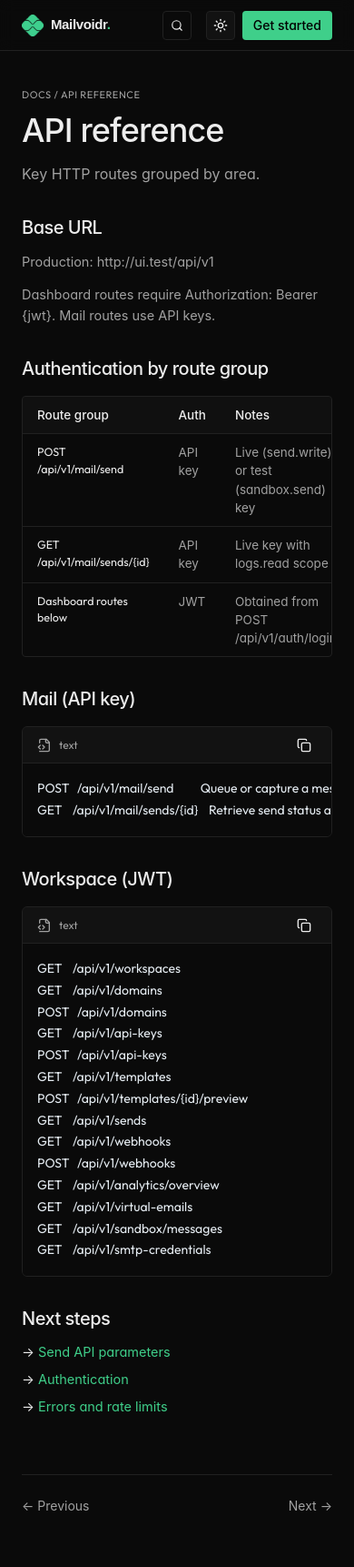
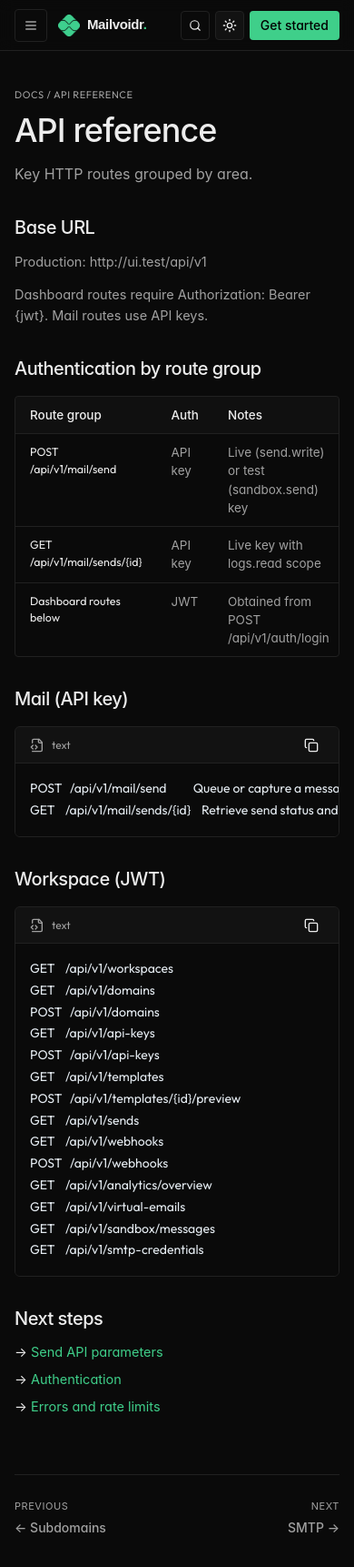
Before and after one commit to Laramic-Studio/mailvoidr, a React (Vite) app: page /docs/api-reference in a window 390 px wide. Shown: the top 1722 px of the page at 91% size. Built offline with nearby package versions, Linux system fonts and the light colour scheme; a web font is replaced by a local one.

Commit message:
added workspace

```diff
--- a/src/components/layouts/DocsLayout.tsx
+++ b/src/components/layouts/DocsLayout.tsx
@@ -1,13 +1,20 @@
-import { Link, NavLink } from "react-router-dom";
+import { useState, type ReactNode } from "react";
+import { Link, NavLink, useParams } from "react-router-dom";
 import { Logo } from "@/components/Logo";
 import { ThemeToggle } from "@/components/ThemeToggle";
 import { DocsSearch, DocsSearchMobileLink } from "@/components/docs/DocsSearch";
-import { DOCS_NAV } from "@/content/docs/nav";
-import { ChevronRight, Github } from "lucide-react";
-import type { ReactNode } from "react";
+import { DOCS_NAV, getDocsPagination } from "@/content/docs/nav";
+import { MARKETING_SOCIAL } from "@/content/marketing/nav";
+import { useAuth } from "@/hooks/useAuth";
+import {
+  Sheet,
+  SheetContent,
+  SheetHeader,
+  SheetTitle,
+  SheetTrigger,
+} from "@/components/ui/sheet";
+import { ChevronRight, LayoutDashboard, Menu } from "lucide-react";
 import { GitHubLight } from "developer-icons";
-
-
 
 interface DocsLayoutProps {
   children: ReactNode;
@@ -15,33 +22,9 @@ interface DocsLayoutProps {
   title?: string;
 }
 
-export function DocsLayout({ children, toc = [], title }: DocsLayoutProps) {
+function DocsSidebarNav({ onNavigate }: { onNavigate?: () => void }) {
   return (
-    <div className="min-h-screen bg-background">
-      <header className="sticky top-0 z-40 h-14 border-b border-border bg-background/80 backdrop-blur">
-        <div className="mx-auto h-full max-w-[1400px] flex items-center justify-between px-6">
-          <div className="flex items-center gap-6">
-            <Logo />
-            <span className="hidden md:inline-flex font-mono text-[11px] text-muted-foreground uppercase tracking-wider border-l border-border pl-6">Docs</span>
-          </div>
-          <div className="hidden md:flex items-center gap-3 flex-1 max-w-md mx-8">
-            <DocsSearch />
-          </div>
-          <div className="flex items-center gap-2">
-            <DocsSearchMobileLink />
-            <div className="flex items-center gap-1.5">
-            <a href="https://github.com/mailvoidr" target="_blank" rel="noopener noreferrer" className="hidden sm:inline-flex items-center gap-1.5 text-sm text-muted-foreground hover:text-foreground"><GitHubLight className="h-3.5 w-3.5" /></a>
-            </div>
-            <ThemeToggle />
-            <Link to="/login" className="hidden sm:inline-flex text-sm text-muted-foreground hover:text-foreground px-2">Sign in</Link>
-            <Link to="/register" className="inline-flex bg-primary text-primary-foreground rounded-md px-3 py-1.5 text-sm font-medium">Get started</Link>
-          </div>
-        </div>
-      </header>
-
-      <div className="mx-auto max-w-[1400px] grid grid-cols-1 md:grid-cols-[260px_1fr] lg:grid-cols-[260px_1fr_220px] gap-8 px-6 py-10">
-        <aside className="hidden md:block">
-          <nav className="sticky top-20 max-h-[calc(100vh-6rem)] overflow-y-auto pr-2 space-y-6">
+    <nav className="space-y-6">
       {DOCS_NAV.map((sec) => (
         <div key={sec.section}>
           <div className="label-mono mb-2">{sec.section}</div>
@@ -50,6 +33,7 @@ export function DocsLayout({ children, toc = [], title }: DocsLayoutProps) {
               <li key={it.slug}>
                 <NavLink
                   to={`/docs/${it.slug}`}
+                  onClick={onNavigate}
                   data-testid={`docs-nav-${it.slug}`}
                   className={({ isActive }) =>
                     `block -ml-px pl-3 py-1 text-[13px] border-l transition-colors ${
@@ -67,15 +51,127 @@ export function DocsLayout({ children, toc = [], title }: DocsLayoutProps) {
         </div>
       ))}
     </nav>
+  );
+}
+
+export function DocsLayout({ children, toc = [] }: DocsLayoutProps) {
+  const { slug } = useParams();
+  const { isAuthenticated, isLoading } = useAuth();
+  const [mobileNavOpen, setMobileNavOpen] = useState(false);
+  const { prev, next } = getDocsPagination(slug);
+  const showAuthenticatedNav = isAuthenticated && !isLoading;
+
+  return (
+    <div className="min-h-screen bg-background">
+      <header className="sticky top-0 z-40 h-14 border-b border-border bg-background/80 backdrop-blur">
+        <div className="mx-auto flex h-full max-w-[1400px] items-center justify-between px-4 sm:px-6">
+          <div className="flex min-w-0 items-center gap-3 sm:gap-6">
+            <Sheet open={mobileNavOpen} onOpenChange={setMobileNavOpen}>
+              <SheetTrigger
+                className="inline-flex h-9 w-9 shrink-0 items-center justify-center rounded-md border border-border text-muted-foreground transition-colors hover:bg-accent hover:text-foreground md:hidden"
+                aria-label="Open docs navigation"
+              >
+                <Menu className="h-4 w-4" />
+              </SheetTrigger>
+              <SheetContent side="left" className="w-[min(88vw,300px)] overflow-y-auto">
+                <SheetHeader>
+                  <SheetTitle className="text-left">
+                    <Logo />
+                  </SheetTitle>
+                </SheetHeader>
+                <div className="mt-6">
+                  <DocsSidebarNav onNavigate={() => setMobileNavOpen(false)} />
+                </div>
+              </SheetContent>
+            </Sheet>
+
+            <Logo />
+            <Link
+              to="/docs"
+              className="hidden font-mono text-[11px] uppercase tracking-wider text-muted-foreground transition-colors hover:text-foreground md:inline-flex border-l border-border pl-6"
+            >
+              Docs
+            </Link>
+          </div>
+
+          <div className="hidden max-w-md flex-1 px-6 md:flex">
+            <DocsSearch />
+          </div>
+
+          <div className="flex items-center gap-1.5 sm:gap-2">
+            <DocsSearchMobileLink />
+            <a
+              href={MARKETING_SOCIAL.github}
+              target="_blank"
+              rel="noopener noreferrer"
+              aria-label="GitHub"
+              className="hidden h-9 w-9 items-center justify-center rounded-md text-muted-foreground transition-colors hover:bg-accent hover:text-foreground sm:inline-flex"
+            >
+              <GitHubLight className="h-4 w-4" />
+            </a>
+            <ThemeToggle />
+            {showAuthenticatedNav ? (
+              <Link
+                to="/dashboard"
+                className="hidden items-center gap-1.5 rounded-md bg-primary px-3 py-1.5 text-sm font-medium text-primary-foreground transition-colors hover:bg-primary/90 sm:inline-flex"
+              >
+                <LayoutDashboard className="h-3.5 w-3.5" />
+                Dashboard
+              </Link>
+            ) : (
+              <>
+                <Link
+                  to="/login"
+                  className="hidden px-2 text-sm text-muted-foreground transition-colors hover:text-foreground sm:inline-flex"
+                >
+                  Sign in
+                </Link>
+                <Link
+                  to="/register"
+                  className="inline-flex rounded-md bg-primary px-3 py-1.5 text-sm font-medium text-primary-foreground transition-colors hover:bg-primary/90"
+                >
+                  Get started
+                </Link>
+              </>
+            )}
+          </div>
+        </div>
+      </header>
+
+      <div className="mx-auto grid max-w-[1400px] grid-cols-1 gap-8 px-4 py-10 sm:px-6 md:grid-cols-[260px_1fr] lg:grid-cols-[260px_1fr_220px]">
+        <aside className="hidden md:block">
+          <div className="sticky top-20 max-h-[calc(100vh-6rem)] overflow-y-auto pr-2">
+            <DocsSidebarNav />
+          </div>
         </aside>
 
-        <article className="min-w-0 max-w-3xl">
+        <div className="min-w-0 max-w-3xl">
           {children}
-          <div className="mt-16 pt-6 border-t border-border flex items-center justify-between text-sm">
-            <a href="#" className="text-muted-foreground hover:text-foreground">← Previous</a>
-            <a href="#" className="text-muted-foreground hover:text-foreground">Next →</a>
+          {(prev || next) && (
+            <div className="mt-16 flex items-stretch justify-between gap-4 border-t border-border pt-6 text-sm">
+              {prev ? (
+                <Link
+                  to={`/docs/${prev.slug}`}
+                  className="group min-w-0 flex-1 text-muted-foreground transition-colors hover:text-foreground"
+                >
+                  <span className="block text-[11px] uppercase tracking-wider">Previous</span>
+                  <span className="mt-1 block truncate font-medium">← {prev.title}</span>
+                </Link>
+              ) : (
+                <span />
+              )}
+              {next ? (
+                <Link
+                  to={`/docs/${next.slug}`}
+                  className="group min-w-0 flex-1 text-right text-muted-foreground transition-colors hover:text-foreground"
+                >
+                  <span className="block text-[11px] uppercase tracking-wider">Next</span>
+                  <span className="mt-1 block truncate font-medium">{next.title} →</span>
+                </Link>
+              ) : null}
             </div>
-        </article>
+          )}
+        </div>
 
         {toc.length > 0 && (
           <aside className="hidden lg:block">
@@ -84,9 +180,12 @@ export function DocsLayout({ children, toc = [], title }: DocsLayoutProps) {
               <ul className="space-y-1.5 text-[13px]">
                 {toc.map((t) => (
                   <li key={t.id}>
-                    <a href={`#${t.id}`} className="text-muted-foreground hover:text-foreground flex items-start gap-1.5">
-                      <ChevronRight className="h-3 w-3 mt-1 shrink-0" />
-                      {t.title}
+                    <a
+                      href={`#${t.id}`}
+                      className="flex items-start gap-1.5 text-muted-foreground transition-colors hover:text-foreground"
+                    >
+                      <ChevronRight className="mt-1 h-3 w-3 shrink-0" />
+                      {t.title ?? t.label}
                     </a>
                   </li>
                 ))}
--- a/src/content/docs/nav.ts
+++ b/src/content/docs/nav.ts
@@ -53,3 +53,26 @@ export const DOCS_NAV: DocsNavSection[] = [
     ],
   },
 ];
+
+export const DOCS_NAV_FLAT: DocsNavItem[] = DOCS_NAV.flatMap((section) => section.items);
+
+export function getDocsPagination(slug?: string): {
+  prev: DocsNavItem | null;
+  next: DocsNavItem | null;
+} {
+  const flat = DOCS_NAV_FLAT;
+
+  if (!slug) {
+    return { prev: null, next: flat[0] ?? null };
+  }
+
+  const index = flat.findIndex((item) => item.slug === slug);
+  if (index === -1) {
+    return { prev: null, next: null };
+  }
+
+  return {
+    prev: index > 0 ? flat[index - 1] : null,
+    next: index < flat.length - 1 ? flat[index + 1] : null,
+  };
+}
--- a/src/pages/auth/WorkspaceSelect.tsx
+++ b/src/pages/auth/WorkspaceSelect.tsx
@@ -10,14 +10,16 @@ import {
   workspaceInitials,
 } from "@/hooks/useWorkspaces";
 import { toastError, toastSuccess } from "@/lib/toast";
-import { Plus, ChevronRight, LogOut, Loader2 } from "lucide-react";
+import { Plus, ChevronRight, LogOut, Loader2, ArrowUpRight } from "lucide-react";
 import { useState } from "react";
-import { useNavigate } from "react-router-dom";
+import { Link, useNavigate } from "react-router-dom";
 
 export default function WorkspaceSelect() {
   const nav = useNavigate();
   const { logout } = useAuth();
-  const { workspaces, isLoading, isError } = useWorkspaces();
+  const { workspaces, isLoading, isError, data } = useWorkspaces();
+  const quota = data?.meta?.owned_workspaces;
+  const canCreate = quota?.can_create ?? true;
   const { switchWorkspace, createWorkspace } = useWorkspaceMutations();
   const { loading: switching, run } = useAsyncAction();
   const [creating, setCreating] = useState(false);
@@ -103,6 +105,7 @@ export default function WorkspaceSelect() {
               </button>
             ))}
 
+            {canCreate ? (
               <form onSubmit={handleCreate} className="p-4 space-y-3" data-testid="workspace-create-form">
                 <div className="flex items-center gap-3">
                   <div className="h-9 w-9 rounded-md border border-dashed border-border inline-flex items-center justify-center shrink-0">
@@ -121,6 +124,11 @@ export default function WorkspaceSelect() {
                     />
                   </div>
                 </div>
+                {quota?.limit != null && (
+                  <p className="text-[11.5px] text-muted-foreground">
+                    {quota.used} of {quota.limit} workspaces used on your {quota.plan_slug} plan.
+                  </p>
+                )}
                 <SubmitButton
                   type="submit"
                   data-testid="workspace-create"
@@ -132,6 +140,22 @@ export default function WorkspaceSelect() {
                   Create workspace
                 </SubmitButton>
               </form>
+            ) : (
+              <div className="p-4 space-y-2" data-testid="workspace-create-limit">
+                <p className="text-sm text-muted-foreground">
+                  {quota?.plan_slug === "starter"
+                    ? "You've reached the Starter plan limit of 3 workspaces."
+                    : "You've reached your workspace limit for this plan."}
+                </p>
+                <Link
+                  to="/dashboard/billing"
+                  className="inline-flex items-center gap-1.5 text-[12.5px] text-primary hover:underline"
+                >
+                  Upgrade to Growth for unlimited workspaces
+                  <ArrowUpRight className="h-3.5 w-3.5" />
+                </Link>
+              </div>
+            )}
           </div>
         )}
       </div>
```
Also changed, not shown: src/pages/auth/Login.tsx (+7 -5 lines), src/types/index.ts (+11 -0 lines), 1 other file (tests, documents, lock files or other folders). Lines whose indentation alone changed are shown as unchanged.
